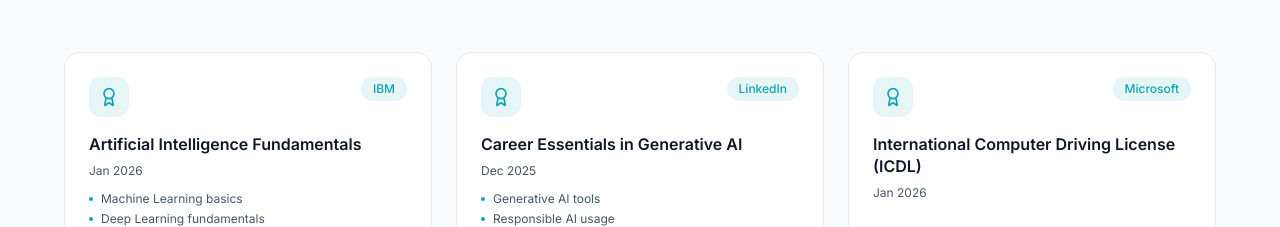
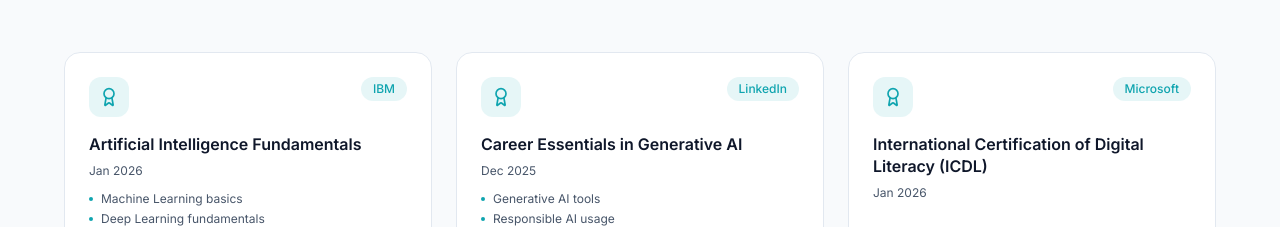
Before and after one commit to Amir-Baddour/portifolio, a Next.js app: page / in a window 1280 px wide. Shown: the part 6843-7070 px from the top of the page. Built offline with nearby package versions, Linux system fonts and the light colour scheme.

Commit message:
Fix ICDL certification name

```diff
--- a/components/chat-widget.tsx
+++ b/components/chat-widget.tsx
@@ -17,7 +17,7 @@ const predefinedQuestions = [
   {
     question: "What certifications does Amir have?",
     answer:
-      "Amir holds certifications including: AI Fundamentals from IBM, Career Essentials in Generative AI from LinkedIn, ICDL from Microsoft, AWS re/Start Cloud Computing Program, and both Foundations of CS and Advanced Full-Stack Engineering from SE Factory.",
+      "Amir holds certifications including: AI Fundamentals from IBM, Career Essentials in Generative AI from LinkedIn, International Certification of Digital Literacy (ICDL) from Microsoft, AWS re/Start Cloud Computing Program, and both Foundations of CS and Advanced Full-Stack Engineering from SE Factory.",
   },
   {
     question: "How can I schedule a meeting?",
--- a/lib/site-data.ts
+++ b/lib/site-data.ts
@@ -235,7 +235,7 @@ export const certifications: Certification[] = [
       "https://www.linkedin.com/learning/certificates/a75876deed98c5529ef11036652f6895c5e16620e222e6f23bf131a1ab68c2b0?trk=share_certificate&lipi=urn%3Ali%3Apage%3Ad_flagship3_profile_view_base_certifications_details%3Be3Cns6CDQROVqsc5rylhMQ%3D%3D",
   },
   {
-    title: "International Computer Driving License (ICDL)",
+    title: "International Certification of Digital Literacy (ICDL)",
     issuer: "Microsoft",
     date: "Jan 2026",
     highlights: [],
```
